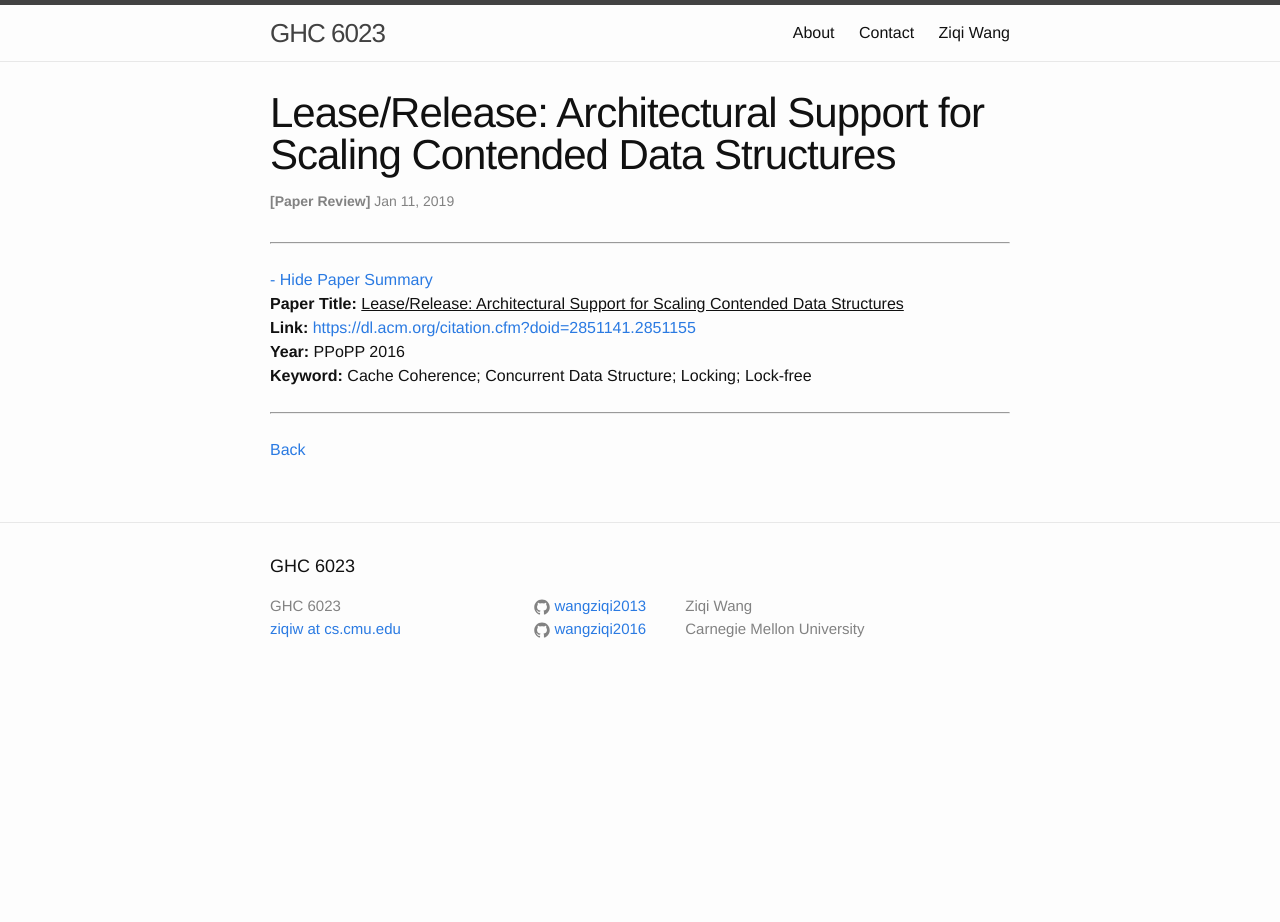
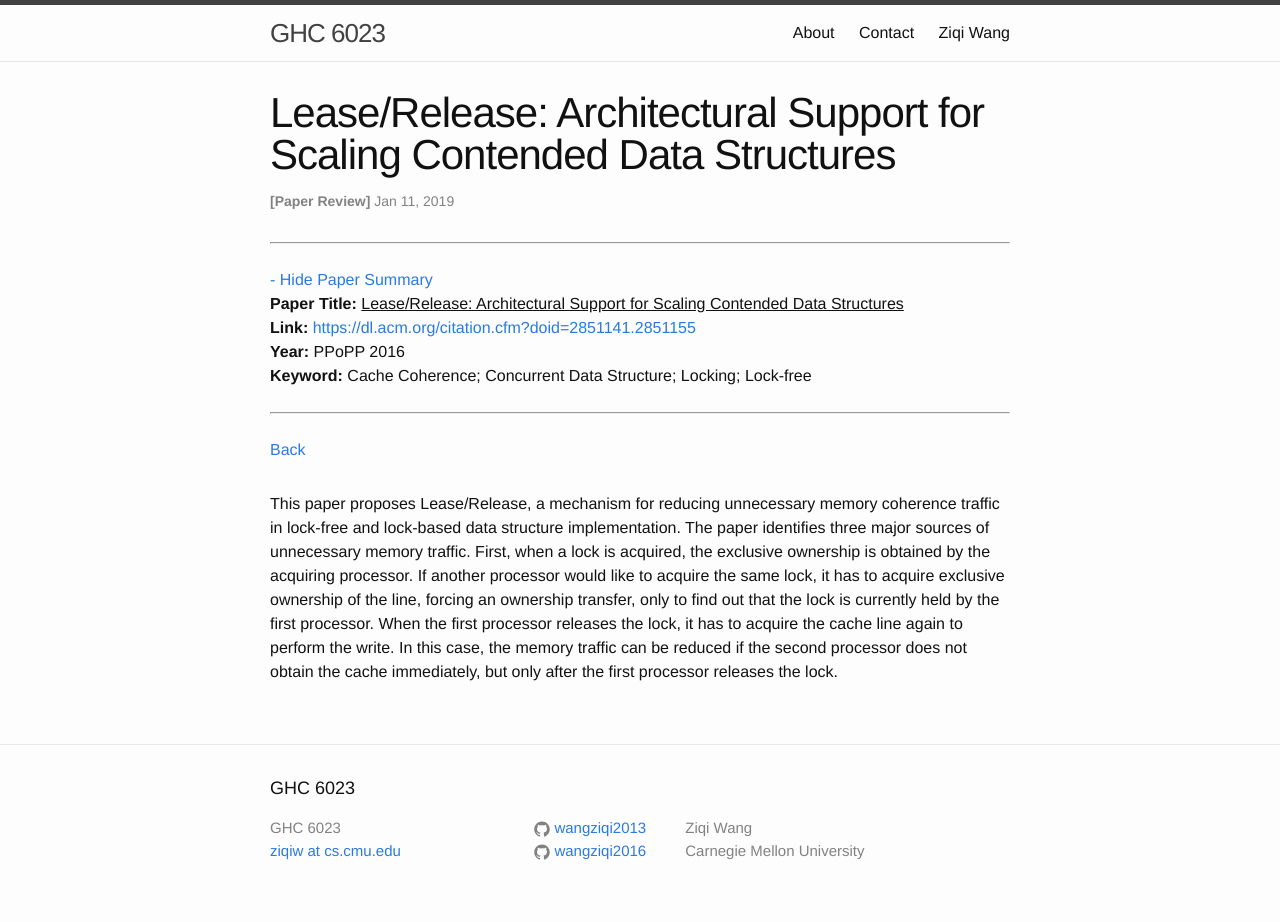
Before and after one commit to wangziqi2013/wangziqi2013.github.io, a Jekyll site: the page built from _posts/2019-01-11-lease-release.markdown, in a window 1280 px wide. Built offline with Jekyll 4.4.1, drawn with Linux system fonts in a browser that asks for light colours; before the commit the page ends 900 px from its top, so only the background shows below that.

Commit message:
Adding first reason

```diff
--- a/_posts/2019-01-11-lease-release.markdown
+++ b/_posts/2019-01-11-lease-release.markdown
@@ -12,3 +12,11 @@ htm_cd:
 htm_cr:
 version_mgmt:
 ---
+
+This paper proposes Lease/Release, a mechanism for reducing unnecessary memory coherence traffic in lock-free and lock-based
+data structure implementation. The paper identifies three major sources of unnecessary memory traffic. First, when a lock
+is acquired, the exclusive ownership is obtained by the acquiring processor. If another processor would like to acquire
+the same lock, it has to acquire exclusive ownership of the line, forcing an ownership transfer, only to find out that the
+lock is currently held by the first processor. When the first processor releases the lock, it has to acquire the cache line
+again to perform the write. In this case, the memory traffic can be reduced if the second processor does not obtain the
+cache immediately, but only after the first processor releases the lock.
```
